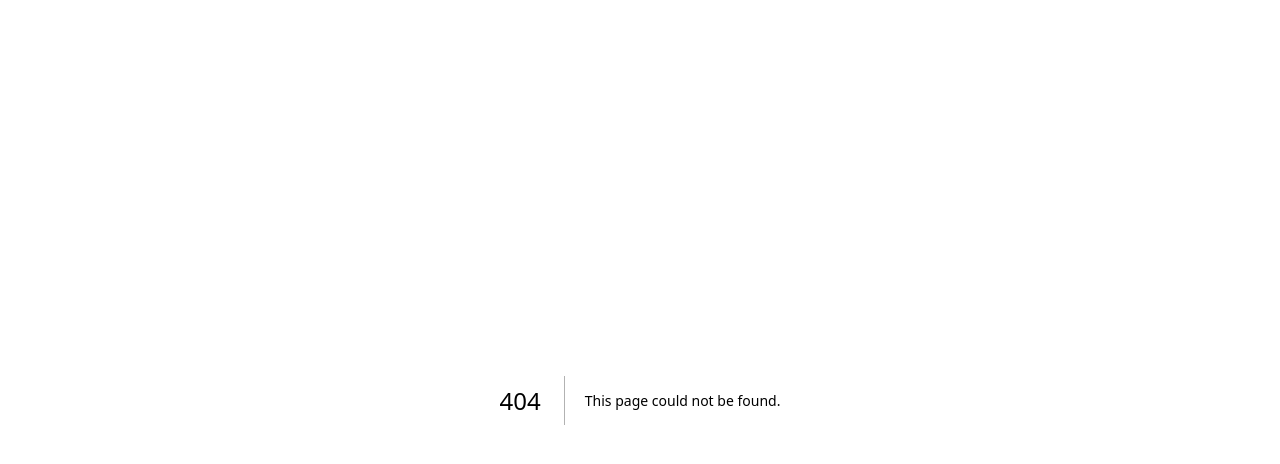
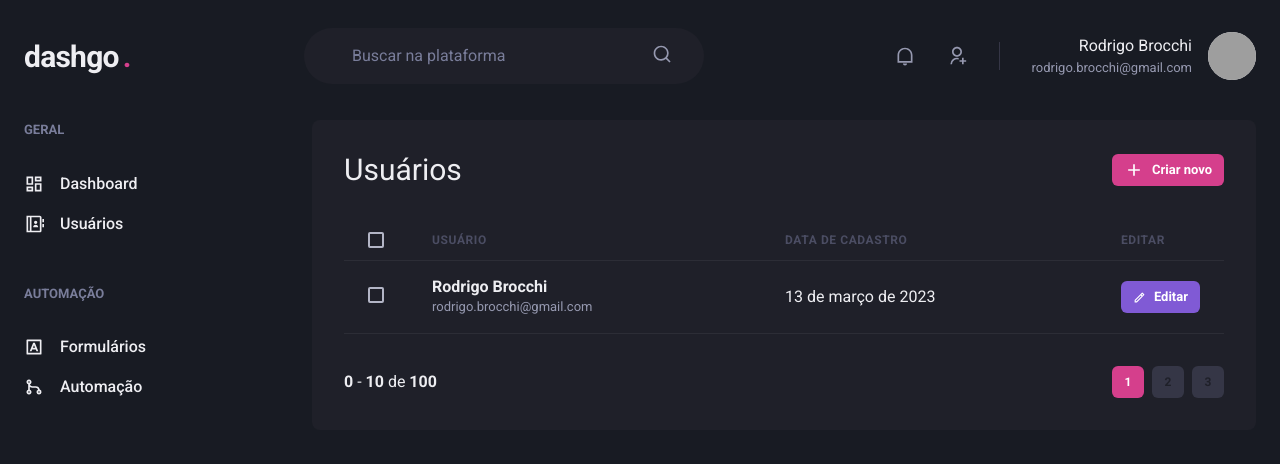
Before and after one commit to brocchirodrigo/dashgo, a Next.js app: page /users in a window 1280 px wide. Before the commit this address had no page. Shown: the top 464 px of the page. Built offline with nearby package versions, Linux system fonts and the light colour scheme; grey boxes are pictures that could not be loaded.

Commit message:
Usuários com paginação

```diff
--- /dev/null
+++ b/src/components/Pagination.tsx
@@ -0,0 +1,56 @@
+import { Box, Button, Stack } from "@chakra-ui/react";
+
+export function Pagination() {
+  return (
+    <Stack
+      direction="row"
+      spacing="6"
+      mt="8"
+      justify="space-between"
+      align="center"
+    >
+      <Box>
+        <strong>0</strong> - <strong>10</strong> de <strong>100</strong>
+      </Box>
+      <Stack direction="row" spacing="2">
+        <Button
+          size="sm"
+          fontSize="xs"
+          width="4"
+          colorScheme="pink"
+          disabled
+          _disabled={{
+            bgColor: "pink.500",
+            cursor: "not-allowed",
+          }}
+        >
+          1
+        </Button>
+
+        <Button
+          size="sm"
+          fontSize="xs"
+          width="4"
+          bg="gray.700"
+          _hover={{
+            bg: "gray.500",
+          }}
+        >
+          2
+        </Button>
+
+        <Button
+          size="sm"
+          fontSize="xs"
+          width="4"
+          bg="gray.700"
+          _hover={{
+            bg: "gray.500",
+          }}
+        >
+          3
+        </Button>
+      </Stack>
+    </Stack>
+  );
+}
--- /dev/null
+++ b/src/pages/users/index.tsx
@@ -0,0 +1,91 @@
+import Header from "@/components/Header";
+import { Pagination } from "@/components/Pagination";
+import Sidebar from "@/components/Sidebar";
+import {
+  Box,
+  Button,
+  Checkbox,
+  Flex,
+  Heading,
+  Icon,
+  Table,
+  Tbody,
+  Td,
+  Th,
+  Thead,
+  Tr,
+  Text,
+} from "@chakra-ui/react";
+import { RiAddLine, RiPencilLine } from "react-icons/ri";
+
+export default function UsersList() {
+  return (
+    <Box>
+      <Header />
+
+      <Flex w="100%" my="6" maxWidth={1480} mx="auto" px="6">
+        <Sidebar />
+
+        <Box flex="1" borderRadius={8} bg="gray.800" p="8">
+          <Flex mb="8" justify="space-between" align="center">
+            <Heading size="lg" fontWeight="normal">
+              Usuários
+            </Heading>
+
+            <Button
+              as="a"
+              size="sm"
+              fontSize="small"
+              colorScheme="pink"
+              leftIcon={<Icon fontSize="20" as={RiAddLine} />}
+            >
+              Criar novo
+            </Button>
+          </Flex>
+
+          <Table colorScheme="whiteAlpha">
+            <Thead>
+              <Tr>
+                <Th px="6" color="gray.300" width="8">
+                  <Checkbox colorScheme="pink" />
+                </Th>
+                <Th>Usuário</Th>
+                <Th>Data de cadastro</Th>
+                <Th width="8">Editar</Th>
+              </Tr>
+            </Thead>
+            <Tbody>
+              <Tr>
+                <Td px="6">
+                  <Checkbox colorScheme="pink" />
+                </Td>
+                <Td>
+                  <Box>
+                    <Text fontWeight="bold">Rodrigo Brocchi</Text>
+                    <Text fontSize="small" color="gray.300">
+                      rodrigo.brocchi@gmail.com
+                    </Text>
+                  </Box>
+                </Td>
+                <Td>13 de março de 2023</Td>
+                <Td>
+                  <Button
+                    as="a"
+                    size="sm"
+                    fontSize="small"
+                    colorScheme="purple"
+                    leftIcon={<Icon fontSize="xm" as={RiPencilLine} />}
+                  >
+                    Editar
+                  </Button>
+                </Td>
+              </Tr>
+            </Tbody>
+          </Table>
+
+          <Pagination />
+        </Box>
+      </Flex>
+    </Box>
+  );
+}
```
